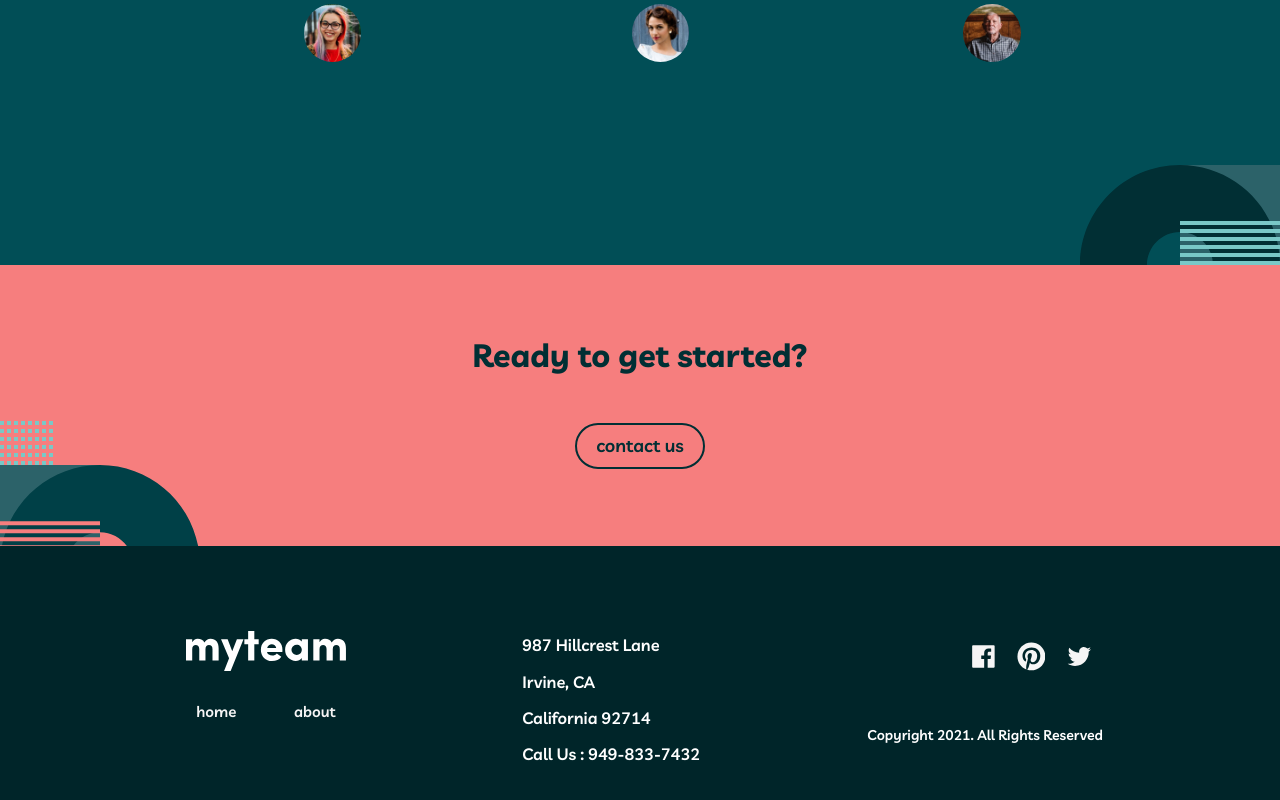
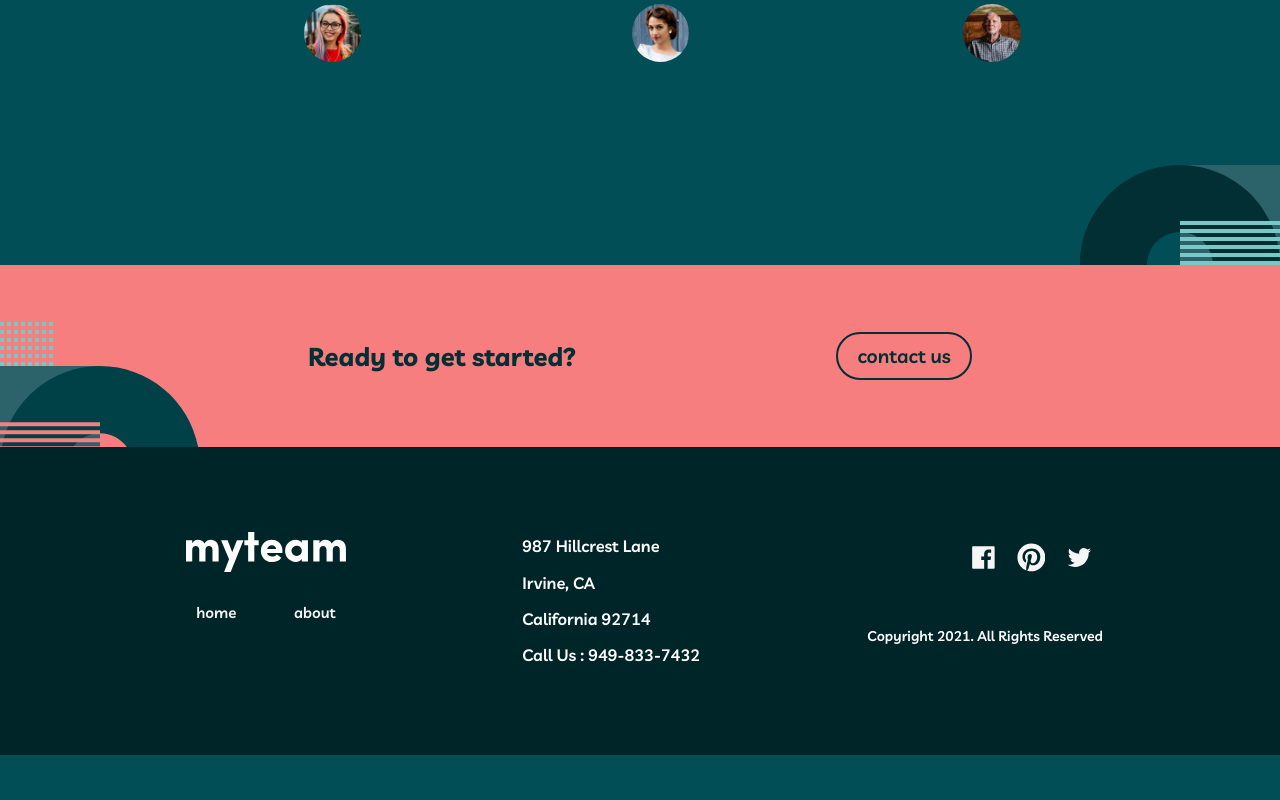
Before and after one commit to NzaQr/my-team, a React (Create React App) app: page / in a window 1280 px wide. Shown: the part 1731-2531 px from the top of the page. After the commit the page ends 2486 px from the top, so only its background shows below. Built offline with nearby package versions, Linux system fonts and the light colour scheme.

Commit message:
Add responsive styles

```diff
--- a/src/components/GetStarted.css
+++ b/src/components/GetStarted.css
@@ -1,10 +1,10 @@
 .ready-container {
+  display: flex;
+  flex-direction: column;
   background-color: #f67e7e;
   background-image: url(/src/assets/bg-pattern-home-6-about-5.svg);
   background-repeat: no-repeat;
   background-position: bottom -2rem left;
-  display: flex;
-  flex-direction: column;
   text-align: center;
   padding: 5rem 1rem 8rem 1rem;
 }
@@ -30,3 +30,20 @@
   color: #fff;
   background-color: #012f34;
 }
+
+@media (min-width: 1200px) {
+  .ready-container {
+    flex-direction: row;
+    align-items: center;
+    justify-content: space-evenly;
+    padding: 7rem 5rem;
+  }
+  .contact-link {
+    font-size: 1.5vw;
+    margin: 0;
+  }
+  .ready-title {
+    font-size: 2vw;
+    margin: 0;
+  }
+}
```
